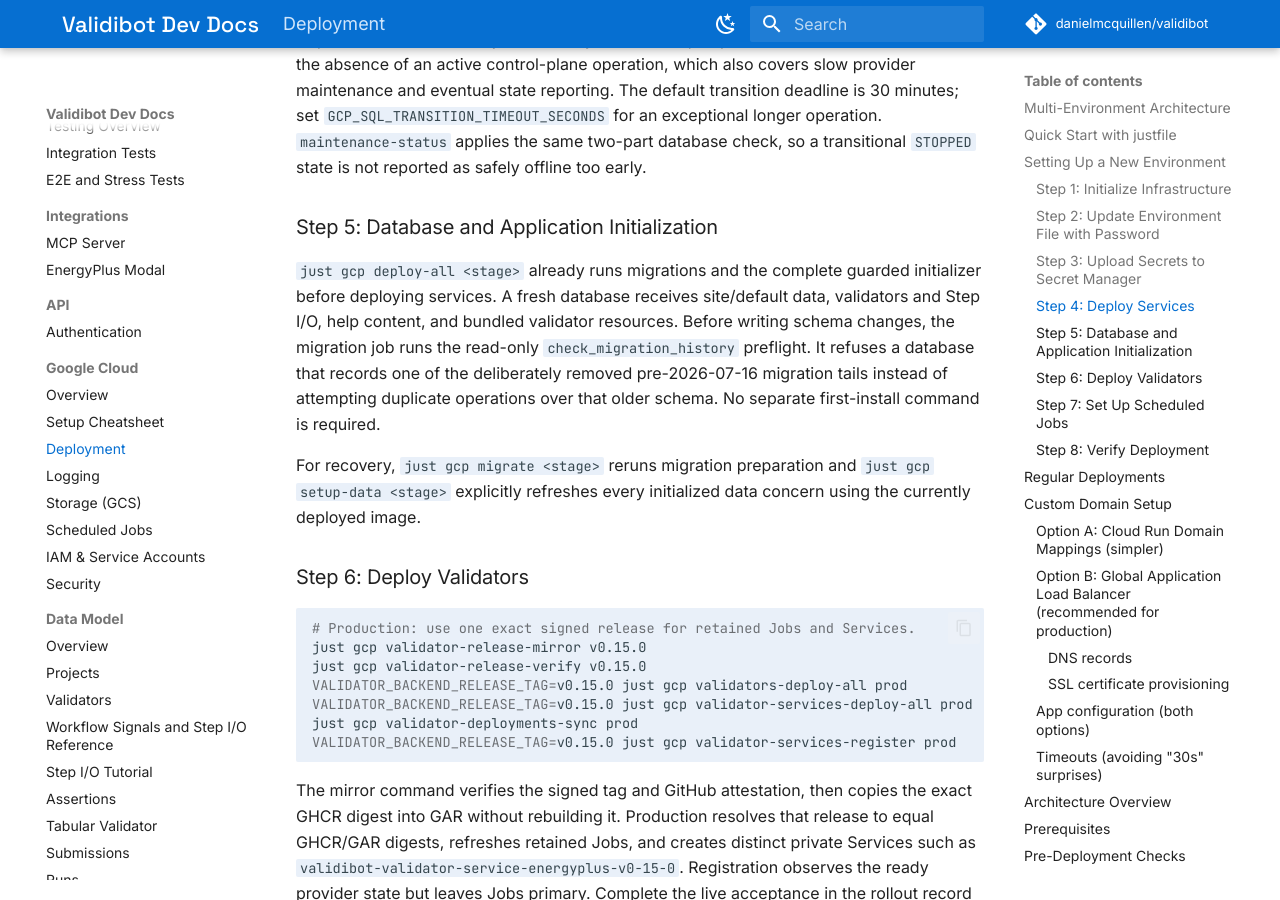
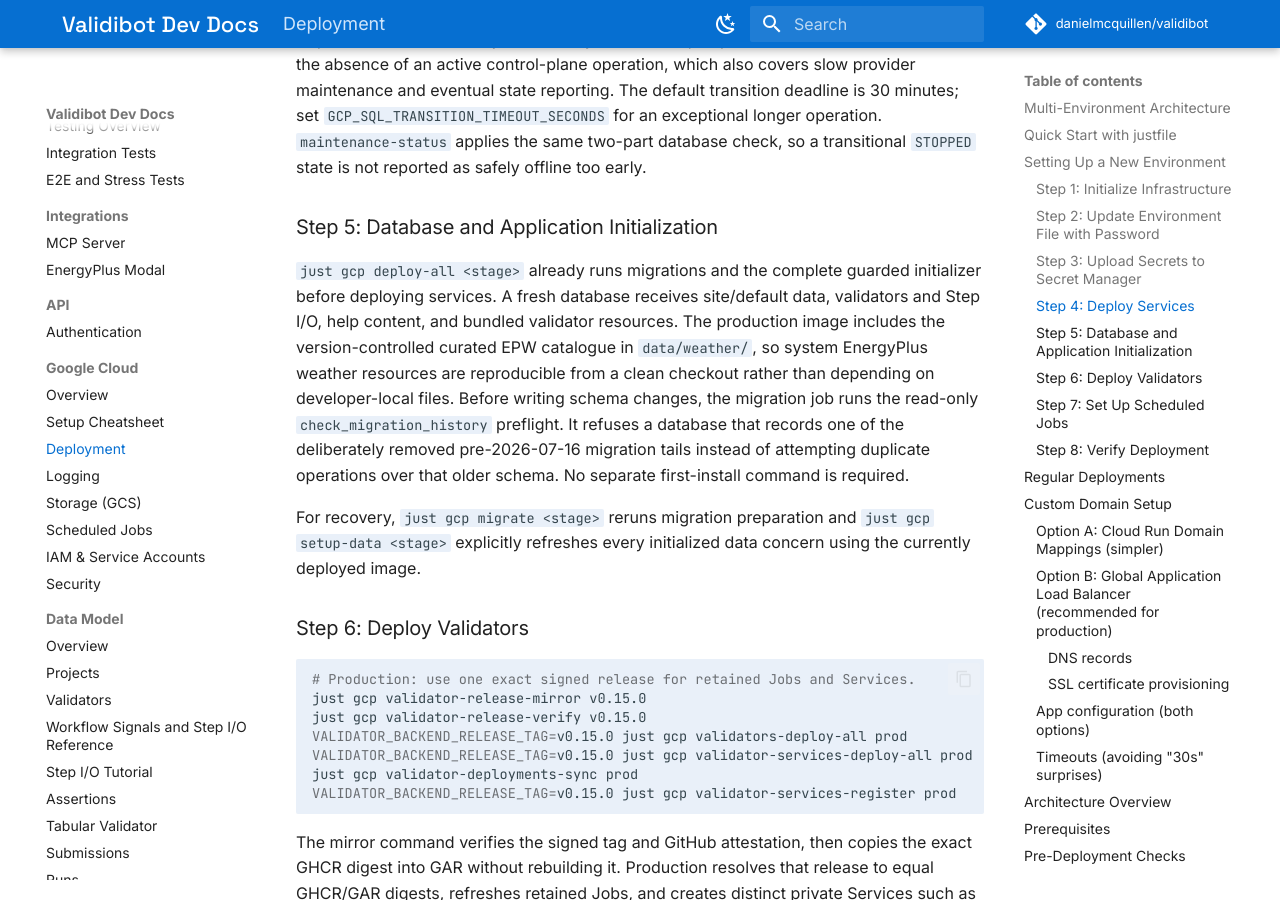
Before and after one commit to danielmcquillen/validibot, an MkDocs documentation site: the page built from docs/dev_docs/google_cloud/deployment.md, in a window 1280 px wide and 900 px high, scrolled down 4693 px. Built offline with MkDocs 1.6.1 and Material for MkDocs 9.7.7, drawn with Linux system fonts in a browser that asks for light colours; comment, search, counter and statistics services are not loaded.

Commit message:
fix(build): track curated weather catalogue

```diff
--- a/docs/dev_docs/google_cloud/deployment.md
+++ b/docs/dev_docs/google_cloud/deployment.md
@@ -186,6 +186,9 @@ transitional `STOPPED` state is not reported as safely offline too early.
 `just gcp deploy-all <stage>` already runs migrations and the complete guarded
 initializer before deploying services. A fresh database receives site/default
 data, validators and Step I/O, help content, and bundled validator resources.
+The production image includes the version-controlled curated EPW catalogue in
+`data/weather/`, so system EnergyPlus weather resources are reproducible from a
+clean checkout rather than depending on developer-local files.
 Before writing schema changes, the migration job runs the read-only
 `check_migration_history` preflight. It refuses a database that records one of
 the deliberately removed pre-2026-07-16 migration tails instead of attempting
```
Also changed, not shown: 6 other files.
